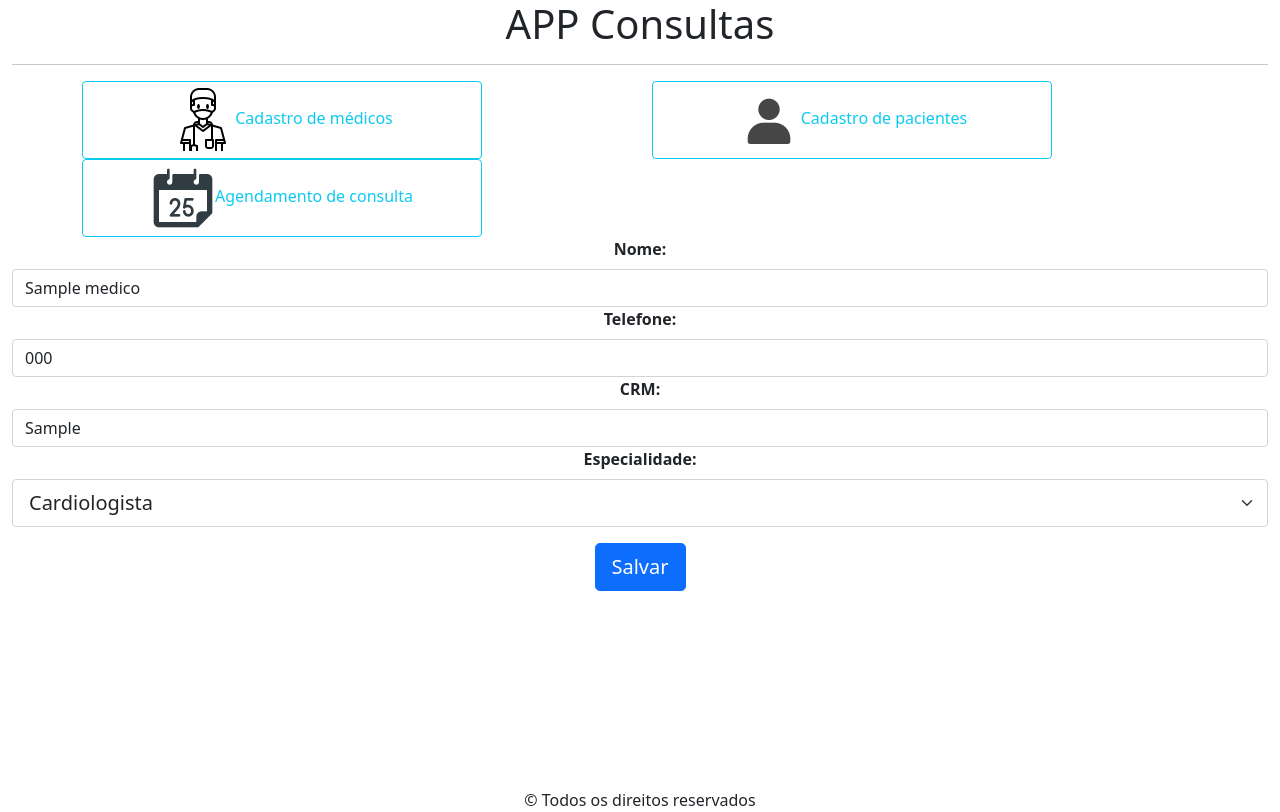
After one commit to FelipeProdossimo/app-consultas, a PHP site: page /medicos/medicos-formulario-alterar.php?id_medico=1 in a window 1280 px wide. The commit adds this page. Run offline with PHP 8.4, Linux system fonts and the light colour scheme; tables that the repository leaves empty or names only in its code hold one stand-in row (values such as "Sample post").

Commit message:
Funções inseridas Alterar, Excluir, Inserir e Listar!

```diff
--- /dev/null
+++ b/medicos/medicos-formulario-alterar.php
@@ -0,0 +1,59 @@
+<?php
+include "../include/cabecalho.php";
+
+$id_medico = $_GET['id_medico'];
+
+include "../include/conexao.php";
+$sqlBusca = "SELECT * FROM tb_medicos WHERE id={$id_medico};";
+
+$listaDeMedicos = mysqli_query($conexao , $sqlBusca);
+
+$nome = $telefone = $crm = $especialidade = "";
+
+while($medico = mysqli_fetch_assoc($listaDeMedicos)){
+    $nome = $medico['nome'];
+    $telefone = $medico['telefone'];
+    $crm = $medico['crm'];
+    $especialidade = $medico['especialidade'];
+}
+?>
+
+
+    <div class="mb-3">
+        <form class=text-center name="formulario-inserir-medicos" action="medicos-alterar.php" method="post">
+
+            <input name="id_medico" type="hidden" value="<?php echo $id_medico;?>">
+            <b>
+                <label class="form-label">Nome:</label>
+                <input name="nome" class="form-control"
+                value="<?php echo $nome;?>">
+            </b>
+            <b>
+                <label class="form-label">Telefone:</label>
+                <input name="telefone" class="form-control"
+                value="<?php echo $telefone;?>">
+            </b>
+            <b>
+                <label class="form-label">CRM:</label>
+                <input name="crm" class="form-control"
+                value="<?php echo $crm; ?>">
+            </b>
+            <b>
+                <label class="form-label">Especialidade:</label>
+                <select name="especialidade" class="form-select form-select-lg mb-3">
+
+                    <option value="Cardiologista" <?php if($especialidade == 'Cardiologista'){ echo "selected "; }
+                    ?>>Cardiologista</option>
+
+                    <option value="Nutricionista <?php if($especialidade == 'Nutricionista'){ echo "selected "; }
+                    ?>">Nutricionista</option>
+                    <option value="Ortopedista" <?php if($especialidade == 'Ortopedista'){ echo "selected "; }
+                    ?>>Ortopedista</option>
+                </select>
+            </b>
+            <b>
+                <button type="subtmit" class="btn btn-primary btn-lg">Salvar</button>
+            </b>
+        </form>
+    </div>
+<?php include "../include/rodape.php"; ?>
--- a/medicos/medicos-listar.php
+++ b/medicos/medicos-listar.php
@@ -30,7 +30,8 @@
         echo "<td>{$medico['telefone']}</td>";
         echo "<td>{$medico['crm']}</td>";
         echo "<td>{$medico['especialidade']}</td>";
-        echo "<td>Alterar | Excluir</td>";
+        echo "<td><a href='medicos-formulario-alterar.php?id_medico={$medico['id']}'>Alterar</a> |
+        <a href='medicos-excluir.php?id_medico={$medico['id']}'>Excluir</a></td>";
         echo "</tr>";
     }
     ?>
```
Also changed, not shown: medicos/medicos-alterar.php (added, +27 -0 lines), medicos/medicos-excluir.php (added, +18 -0 lines), medicos/medicos-formulario-inserir.php (+12 -12 lines).
